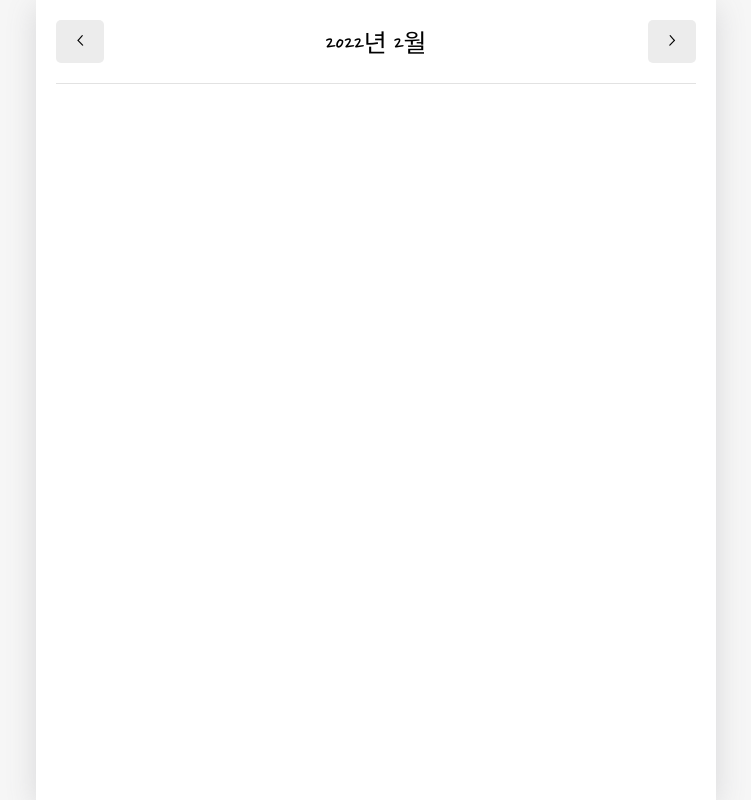
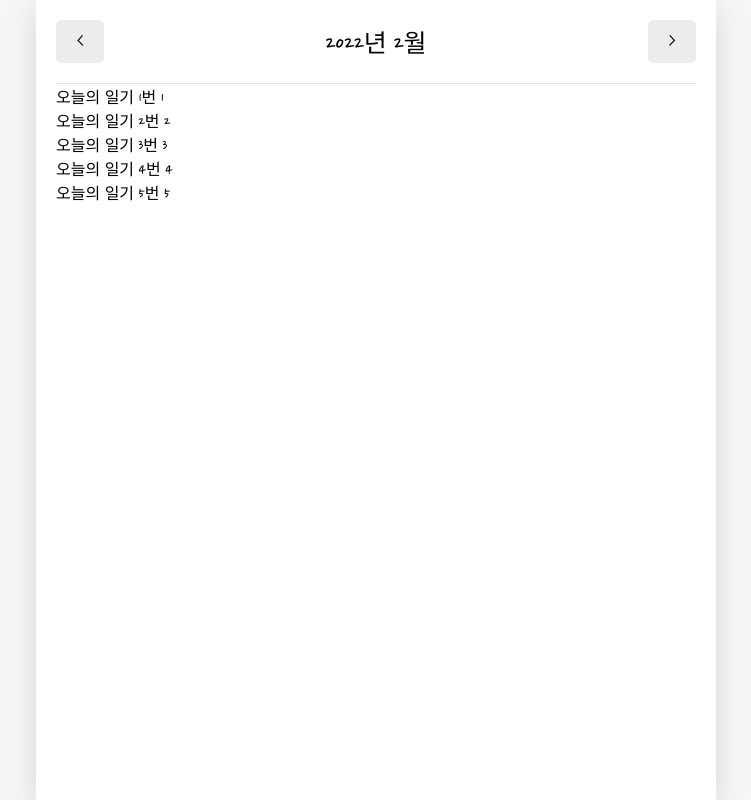
Before and after one commit to Jaeheon-So/Emotion-Diary, a React (Create React App) app: page / in a window 1280 px wide. Shown: the whole page, without its empty margins (264-1015 px from the left). Built offline with nearby package versions, Linux system fonts and the light colour scheme; a web font is replaced by a local one.

Commit message:
Add Home page DiaryList

```diff
--- a/src/App.js
+++ b/src/App.js
@@ -39,8 +39,41 @@ const reducer = (state, action) => {
 export const DiaryStateContext = React.createContext();
 export const DiaryDispatchContext = React.createContext();
 
+const dummyData = [
+  {
+    id: 1,
+    emotion: 1,
+    content: "오늘의 일기 1번",
+    date: 1645869530642,
+  },
+  {
+    id: 2,
+    emotion: 2,
+    content: "오늘의 일기 2번",
+    date: 1645869530643,
+  },
+  {
+    id: 3,
+    emotion: 3,
+    content: "오늘의 일기 3번",
+    date: 1645869530644,
+  },
+  {
+    id: 4,
+    emotion: 4,
+    content: "오늘의 일기 4번",
+    date: 1645869530645,
+  },
+  {
+    id: 5,
+    emotion: 5,
+    content: "오늘의 일기 5번",
+    date: 1645869530646,
+  },
+];
+
 function App() {
-  const [data, dispatch] = useReducer(reducer, []);
+  const [data, dispatch] = useReducer(reducer, dummyData);
   const dataId = useRef(0);
 
   const onCreate = (date, content, emotion) => {
--- /dev/null
+++ b/src/components/DiaryList.js
@@ -0,0 +1,17 @@
+const DiaryList = ({ diaryList }) => {
+  return (
+    <div>
+      {diaryList.map((it) => (
+        <div key={it.id}>
+          {it.content} {it.emotion}
+        </div>
+      ))}
+    </div>
+  );
+};
+
+DiaryList.defaultProps = {
+  diaryList: [],
+};
+
+export default DiaryList;
--- a/src/pages/Home.js
+++ b/src/pages/Home.js
@@ -1,11 +1,37 @@
-import { useState } from "react";
+import { useContext, useEffect, useState } from "react";
+import { DiaryStateContext } from "../App";
+import DiaryList from "../components/DiaryList";
 
 import MyButton from "../components/MyButton";
 import MyHeader from "../components/MyHeader";
 
 const Home = () => {
+  const diaryList = useContext(DiaryStateContext);
+
+  const [data, setData] = useState([]);
   const [curDate, setCurDate] = useState(new Date());
   const headText = `${curDate.getFullYear()}년 ${curDate.getMonth() + 1}월`;
+
+  useEffect(() => {
+    if (diaryList.length >= 1) {
+      const firstDay = new Date(
+        curDate.getFullYear(),
+        curDate.getMonth(),
+        1
+      ).getTime();
+      const lastDay = new Date(
+        curDate.getFullYear(),
+        curDate.getMonth() + 1,
+        0
+      ).getTime();
+
+      setData(
+        diaryList.filter((it) => {
+          return firstDay <= it.date && it.date <= lastDay;
+        })
+      );
+    }
+  }, [diaryList, curDate]);
 
   const increaseMonth = () => {
     setCurDate(
@@ -26,6 +52,7 @@ const Home = () => {
         leftChild={<MyButton text={"<"} onClick={decreaseMonth} />}
         rightChild={<MyButton text={">"} onClick={increaseMonth} />}
       />
+      <DiaryList diaryList={data} />
     </div>
   );
 };
```
